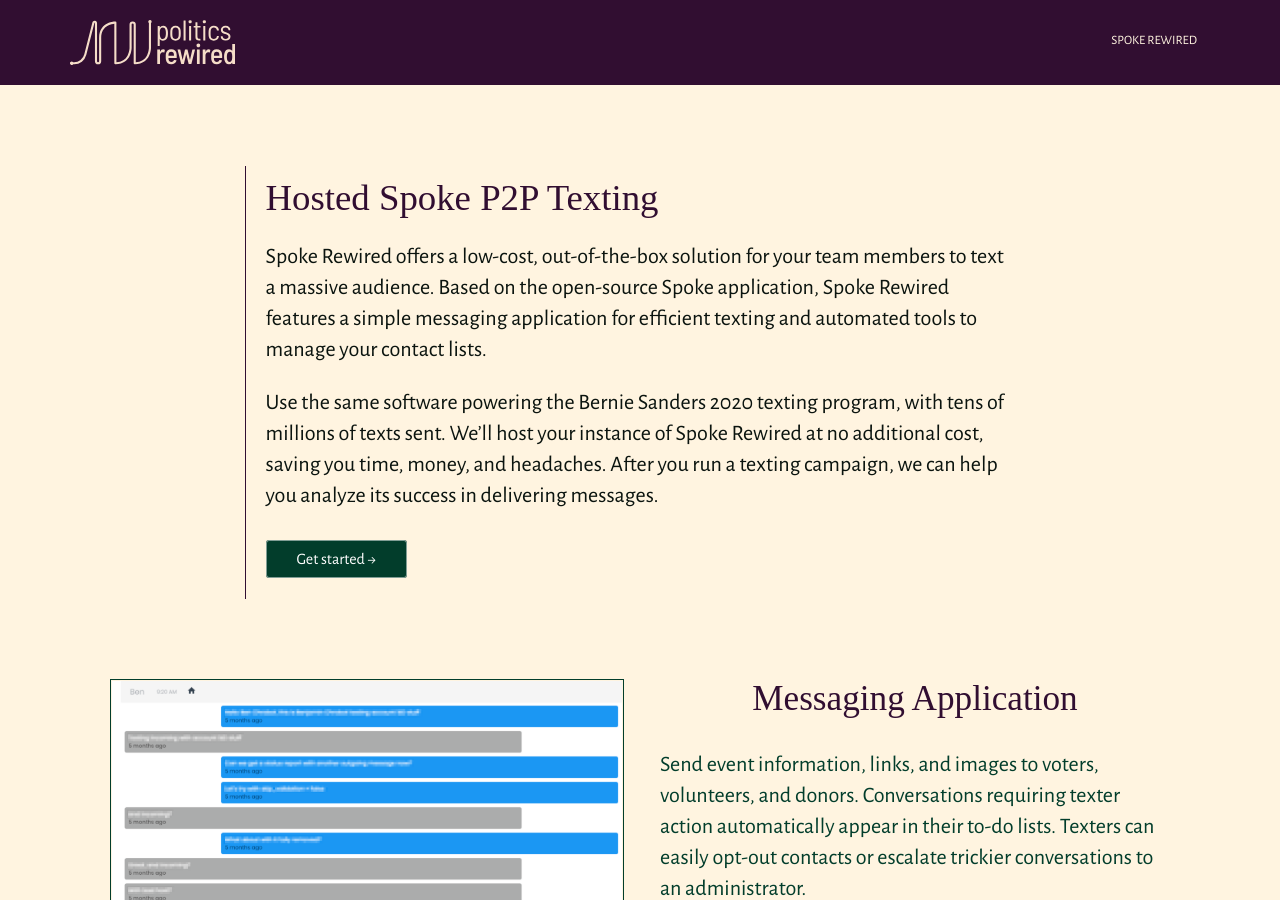
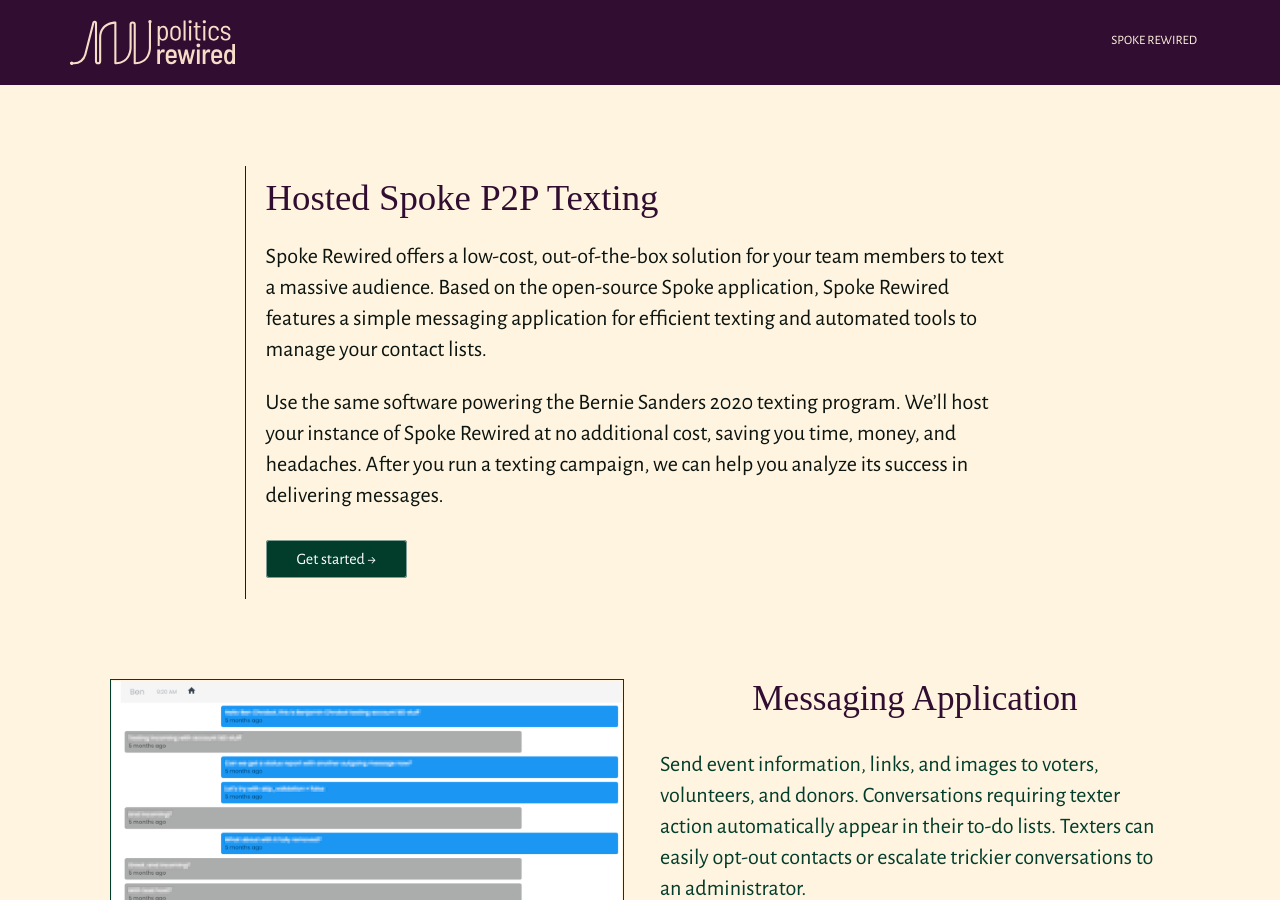
Before and after one commit to politics-rewired/politics-rewired.github.io, a Jekyll site: the page built from spoke.html, in a window 1280 px wide and 900 px high. Built offline with Jekyll 4.4.1, drawn with Linux system fonts in a browser that asks for light colours; some web fonts are replaced; a script that is not in the unit is left out.

Commit message:
remove reference to tens of millions of texts sent

```diff
--- a/spoke.html
+++ b/spoke.html
@@ -5,7 +5,7 @@
   heading: Hosted Spoke P2P Texting
   description:
     - Spoke Rewired offers a low-cost, out-of-the-box solution for your team members to text a massive audience. Based on the open-source Spoke application, Spoke Rewired features a simple messaging application for efficient texting and automated tools to manage your contact lists.
-    - Use the same software powering the Bernie Sanders 2020 texting program, with tens of millions of texts sent. We’ll host your instance of Spoke Rewired at no additional cost, saving you time, money, and headaches. After you run a texting campaign, we can help you analyze its success in delivering messages.
+    - Use the same software powering the Bernie Sanders 2020 texting program. We’ll host your instance of Spoke Rewired at no additional cost, saving you time, money, and headaches. After you run a texting campaign, we can help you analyze its success in delivering messages.
 sections:
   - title: Messaging Application
     content: Send event information, links, and images to voters, volunteers, and donors. Conversations requiring texter action automatically appear in their to-do lists. Texters can easily opt-out contacts or escalate trickier conversations to an administrator.
```
